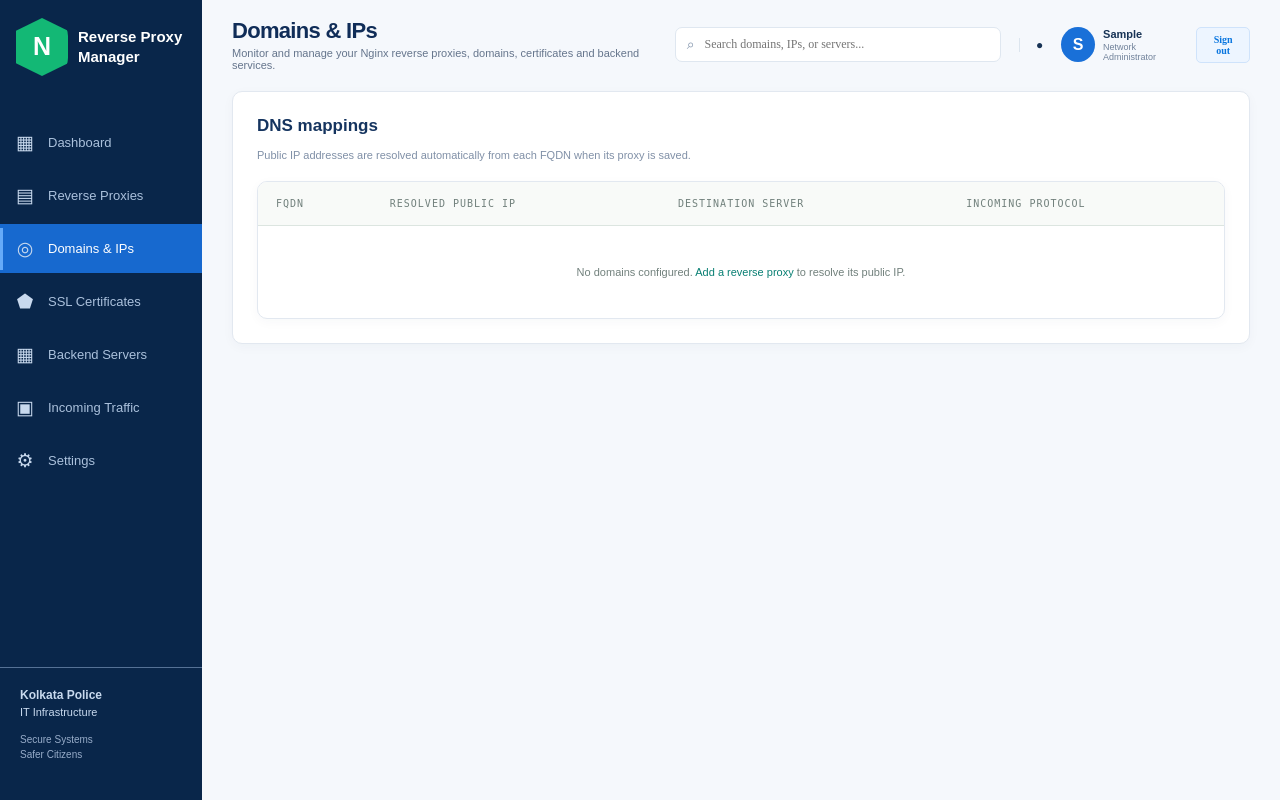
After one commit to souravnandi868/reverse-proxy-web-app, a Django app: page /domains/ in a window 1280 px wide. The commit adds this page. Run offline with Django 5.2, Linux system fonts and the light colour scheme; the visitor is signed in with stand-in values (Sample User, id 1); data that the repository does not hold is empty.

Commit message:
Remove manual public IP and resolve it from FQDN

```diff
--- a/proxies/urls.py
+++ b/proxies/urls.py
@@ -3,6 +3,8 @@ from . import views
 
 urlpatterns = [
     path("", views.dashboard, name="dashboard"),
+    path("proxies/", views.proxy_list, name="proxy_list"),
+    path("domains/", views.domains, name="domains"),
     path("proxies/new/", views.proxy_create, name="proxy_create"),
     path("proxies/<int:pk>/edit/", views.proxy_edit, name="proxy_edit"),
     path("proxies/<int:pk>/delete/", views.proxy_delete, name="proxy_delete"),
--- a/proxies/views.py
+++ b/proxies/views.py
@@ -37,6 +37,18 @@ def dashboard(request):
         "certificate_expiring_count": active_certificates.filter(valid_until__isnull=False, valid_until__lte=expiry_cutoff).count(),
         "traffic_logs": recent_traffic_logs(6),
     })
+
+
+@staff_required
+def proxy_list(request):
+    return render(request, "proxies/proxy_list.html", {
+        "proxies": ProxyConfig.objects.select_related("certificate_bundle").all(),
+    })
+
+
+@staff_required
+def domains(request):
+    return render(request, "proxies/domains.html", {"proxies": ProxyConfig.objects.all()})
 
 
 @staff_required
--- a/templates/base.html
+++ b/templates/base.html
@@ -15,8 +15,8 @@
     <a class="brand" href="{% url 'dashboard' %}"><span class="brand-mark">N</span><span><b>Reverse Proxy</b><small>Manager</small></span></a>
     <nav>
       <a href="{% url 'dashboard' %}" class="nav-link {% if request.path == '/' %}active{% endif %}"><span>▦</span>Dashboard</a>
-      <a href="{% url 'dashboard' %}#proxies" class="nav-link"><span>▤</span>Reverse Proxies</a>
-      <a href="{% url 'dashboard' %}#domains" class="nav-link"><span>◎</span>Domains &amp; IPs</a>
+      <a href="{% url 'proxy_list' %}" class="nav-link {% if request.resolver_match.url_name == 'proxy_list' or request.resolver_match.url_name == 'proxy_create' or request.resolver_match.url_name == 'proxy_edit' or request.resolver_match.url_name == 'proxy_delete' %}active{% endif %}"><span>▤</span>Reverse Proxies</a>
+      <a href="{% url 'domains' %}" class="nav-link {% if request.resolver_match.url_name == 'domains' %}active{% endif %}"><span>◎</span>Domains &amp; IPs</a>
       <a href="{% url 'certificates' %}" class="nav-link"><span>⬟</span>SSL Certificates</a>
       <a href="{% url 'dashboard' %}#servers" class="nav-link"><span>▦</span>Backend Servers</a>
       <a href="{% url 'audit' %}" class="nav-link"><span>▣</span>Incoming Traffic</a>
--- /dev/null
+++ b/templates/proxies/domains.html
@@ -0,0 +1,14 @@
+{% extends 'base.html' %}
+{% block title %}Domains &amp; IPs | Proxy Control{% endblock %}
+{% block heading %}Domains &amp; IPs{% endblock %}
+{% block content %}
+<section class="panel">
+  <div class="section-head"><div><h2>DNS mappings</h2><p>Public IP addresses are resolved automatically from each FQDN when its proxy is saved.</p></div></div>
+  <div class="table-wrap"><table>
+    <thead><tr><th>FQDN</th><th>Resolved public IP</th><th>Destination server</th><th>Incoming protocol</th></tr></thead>
+    <tbody>{% for proxy in proxies %}
+      <tr><td><a href="{% url 'proxy_edit' proxy.pk %}">{{ proxy.domain_name }}</a></td><td><code>{{ proxy.public_ip|default:'Not resolved' }}</code></td><td><code>{{ proxy.backend_private_ip }}:{{ proxy.backend_port }}</code></td><td>{{ proxy.get_incoming_protocol_display }}</td></tr>
+    {% empty %}<tr><td colspan="4" class="empty">No domains configured. <a href="{% url 'proxy_create' %}">Add a reverse proxy</a> to resolve its public IP.</td></tr>{% endfor %}</tbody>
+  </table></div>
+</section>
+{% endblock %}
--- /dev/null
+++ b/templates/proxies/proxy_list.html
@@ -0,0 +1,6 @@
+{% extends 'base.html' %}
+{% block title %}Reverse Proxies | Proxy Control{% endblock %}
+{% block heading %}Reverse Proxies{% endblock %}
+{% block content %}
+{% include 'proxies/proxy_table.html' %}
+{% endblock %}
```
Also changed, not shown: proxies/tests.py (+23 -0 lines), templates/proxies/dashboard.html (+1 -1 lines), templates/proxies/proxy_table.html (added, +1 -0 lines).
